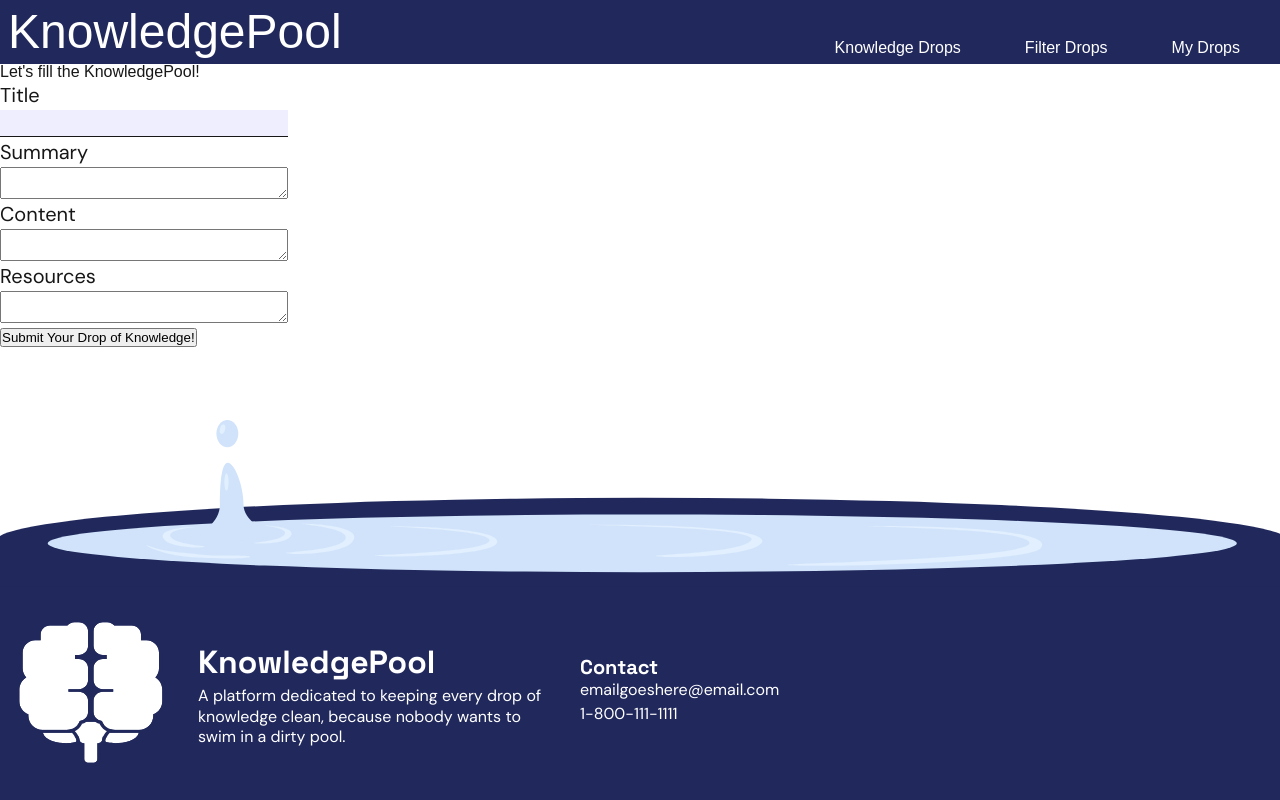
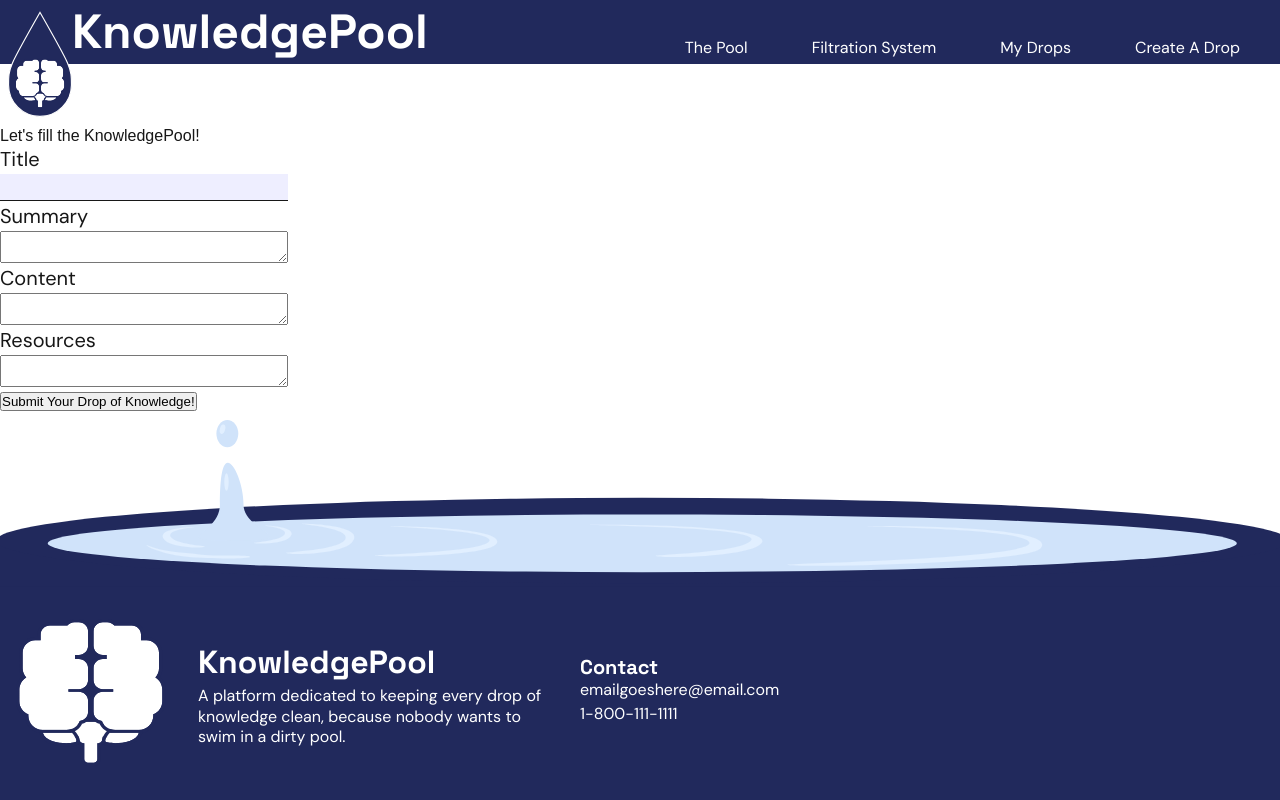
Before and after one commit to louis-driver/knowledgepool, a Next.js app: page /post/submit in a window 1280 px wide. Built offline with nearby package versions, Linux system fonts and the light colour scheme; no server answers.

Commit message:
Update styles

```diff
--- a/src/components/Navbar.tsx
+++ b/src/components/Navbar.tsx
@@ -4,11 +4,15 @@ import "./styles/Navbar.css"
 export default function Navbar() {
     return (
         <nav>
-            <h1 className="logo">KnowledgePool</h1>
+            <div className="logo">
+                <div className="logo-image" />
+                <h1 className="logo-text">KnowledgePool</h1>
+            </div>
             <ul className="link-list">
-                <li><Link href={`/post`}>Knowledge Drops</Link></li>
-                <li><Link href={`/review`}>Filter Drops</Link></li>
+                <li><Link href={`/post`}>The Pool</Link></li>
+                <li><Link href={`/review`}>Filtration System</Link></li>
                 <li><Link href={`/post/reviews`}>My Drops</Link></li>
+                <li><Link href={`/post/submit`}>Create A Drop</Link></li>
             </ul>
         </nav>
     )
--- a/src/components/styles/Navbar.css
+++ b/src/components/styles/Navbar.css
@@ -2,19 +2,34 @@ nav {
     display: flex;
     justify-content: space-between;
     align-items: flex-end;
+    margin-bottom: 4rem;
     padding: 0.5em;
     background-color: var(--primary-color);
     color: white;
 }
 
 .logo {
-    padding: 0;
-    font-family: var(--font-space-grotesk-bold), sans-serif;
+    position: relative;
+    padding-left: 4rem;
+}
+
+.logo-image {
+    position: absolute;
+    left: 0rem;
+    width: 4rem;
+    height: 7rem;
+    background: center no-repeat url("../../../public/logo-white-in-blue-drop.svg");
+    background-size: 100%;
+}
+
+.logo-text {
+    font-family: var(--font-space-grotesk), sans-serif;
     font-size: 3em;
+    font-weight: 600;
 }
 
 .link-list {
-    font-family: var(--font-dm-sans-light), sans-serif;
+    font-family: var(--font-dm-sans), sans-serif;
     display: flex;
 }
 
```
